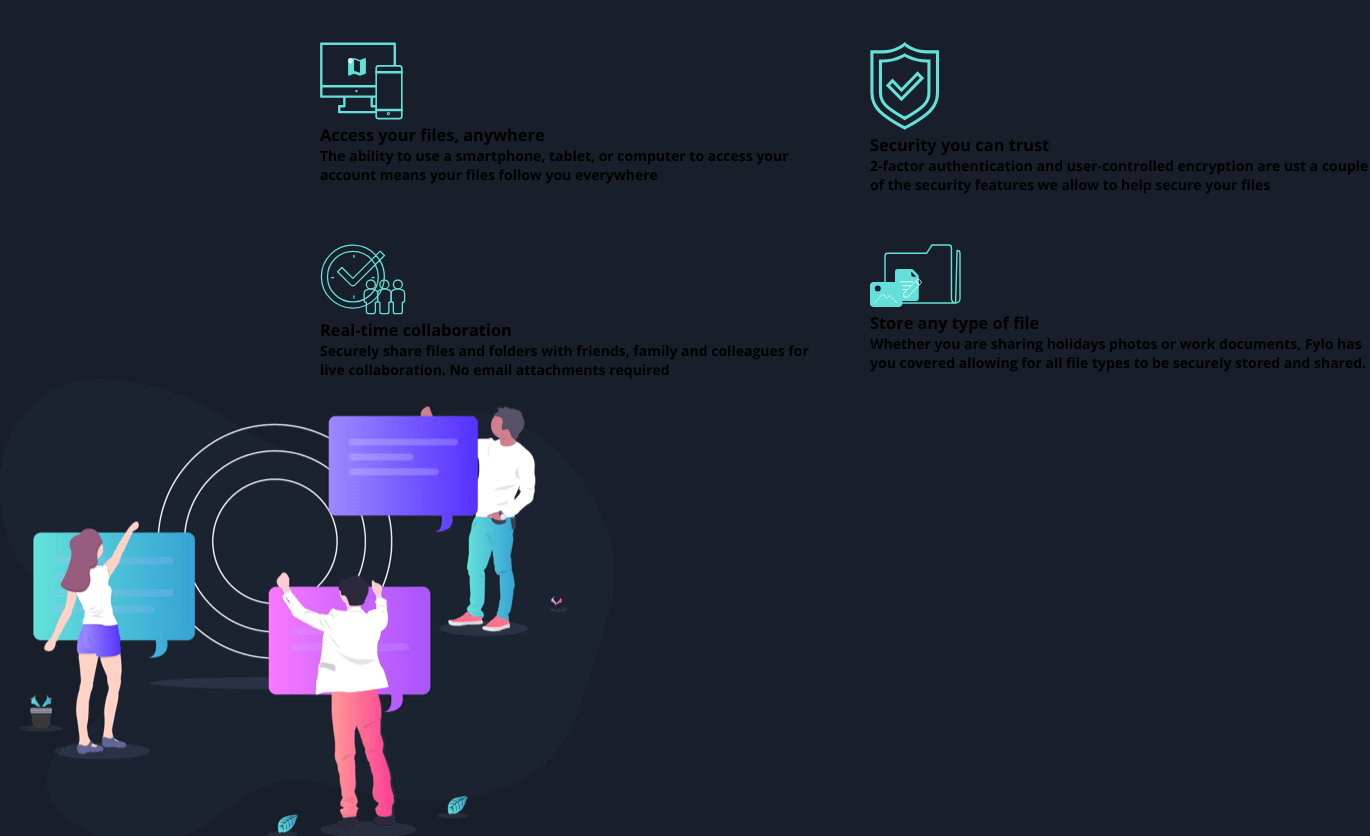
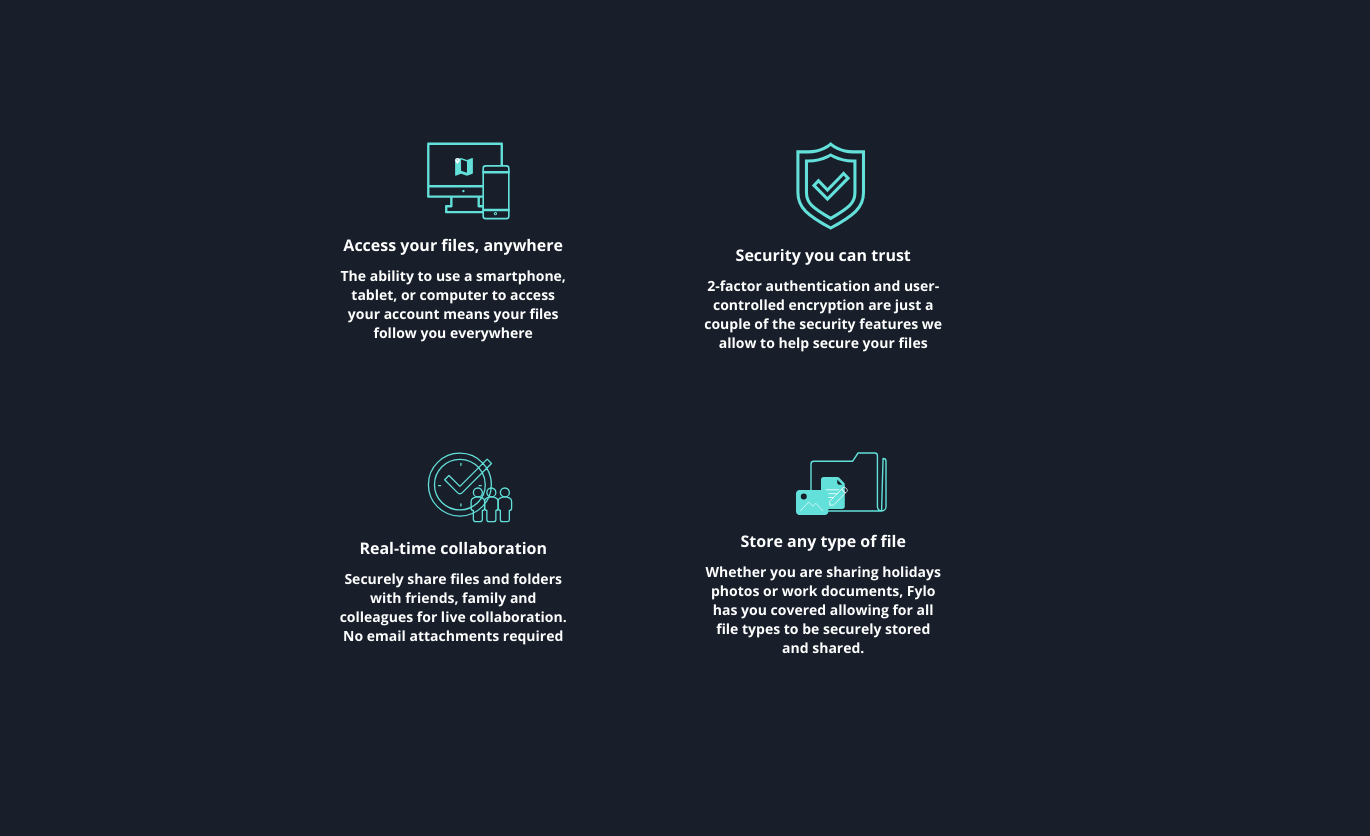
Before and after one commit to devProMaleek/fylo-dark-theme-landing-page, a plain HTML site: page Home.html in a window 1280 px wide. Shown: the part 1160-1996 px from the top of the page, 1370 px wide, since content can reach past the window. Drawn offline with nearby package versions, Linux system fonts and the light colour scheme.

Commit message:
Just a little update.

```diff
--- a/Home.html
+++ b/Home.html
@@ -54,7 +54,7 @@
     <div class="service__content">
       <img src="images/icon-security.svg" alt="Secure files">
       <h3>Security you can trust</h3>
-      <p>2-factor authentication and user-controlled encryption are ust a couple of the security features we allow
+      <p>2-factor authentication and user-controlled encryption are just a couple of the security features we allow
         to help secure your files</p>
     </div>
 
--- a/style.css
+++ b/style.css
@@ -80,12 +80,38 @@ nav ul li{
 }
 .services__grid{
     display: grid;
-    grid-template-columns: 500px 500px;
-    grid-column-gap: 50px;
-    grid-row-gap: 50px;
+    grid-template-columns: auto auto;
+    grid-column-gap: 100px;
+    grid-row-gap: 100px;
     justify-content: space-evenly;
+    padding-top: 100px;
+    padding-bottom: 100px;
 }
-.service__content
+.service__content img{
+    position: relative;
+    left: 40%;
+}
+.service__content h3{
+    padding-top: 10px;
+    text-align: center;
+    font-size: 1rem;
+    color: hsl(0, 0%, 100%);
+}
+.service__content p{
+    text-align: center;
+    padding: 10px 15px 0;
+    color: hsl(0, 0%, 100%);
+}
+/*Productive*/
+.productive{
+    padding-top: 100px;
+    width: 90%;
+    margin: auto;
+}
+.productive__grid{
+    display: grid;
+    grid-template-columns: auto auto;
 
+}
 .attribution { font-size: 11px; text-align: center; }
 .attribution a { color: hsl(228, 45%, 44%); }
```
